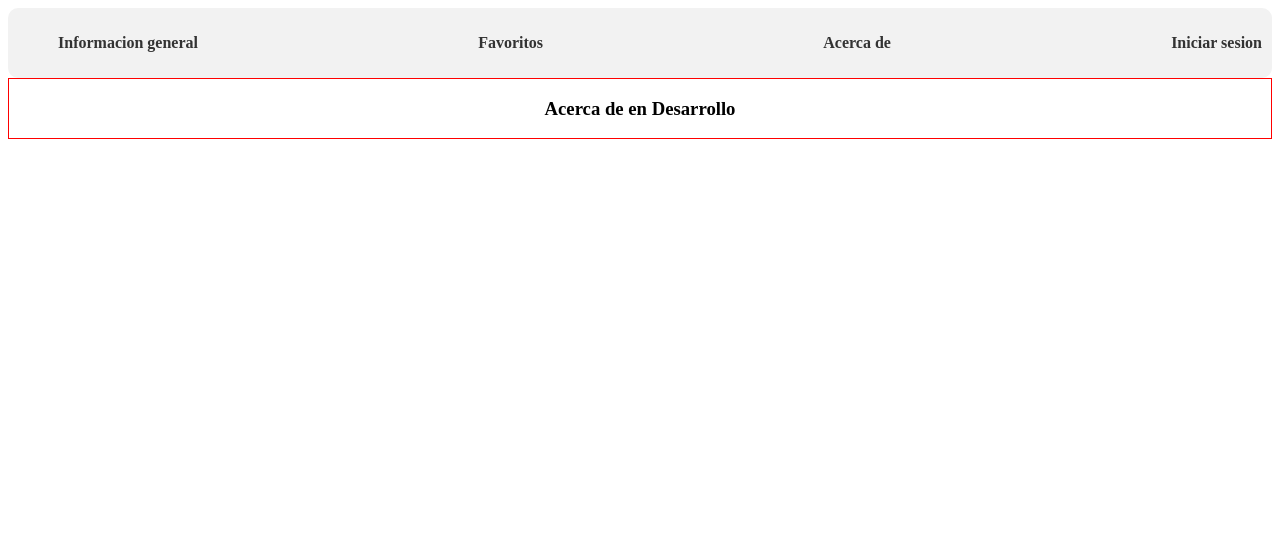
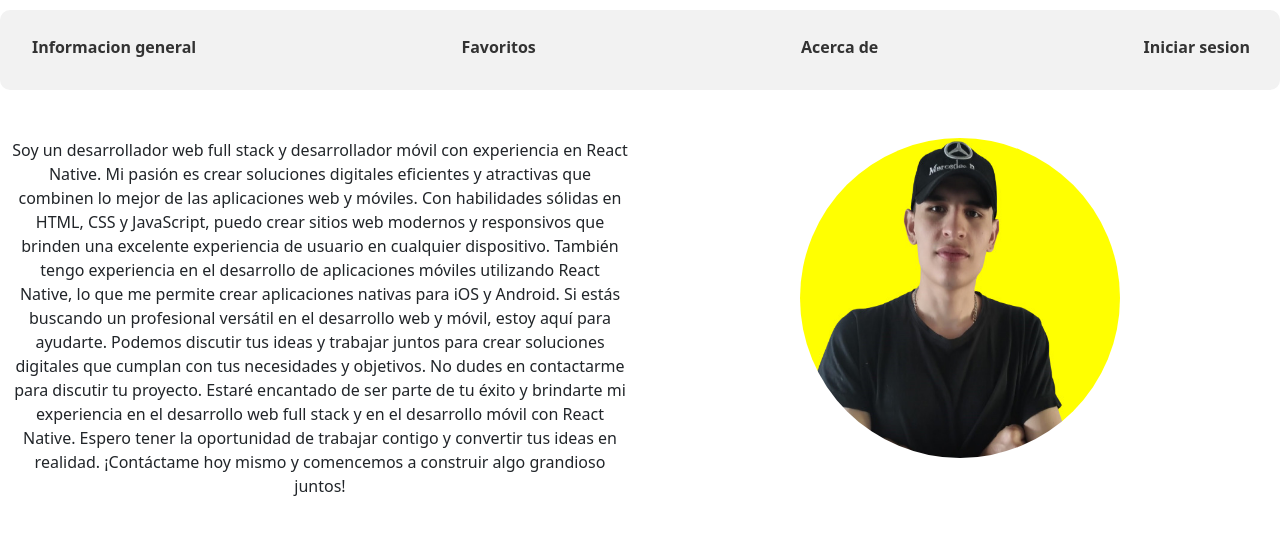
Before and after one commit to santiago-diaz-ar/09-VUE_3_App_Anime, a Vue app: page /acerca in a window 1280 px wide. Shown: the top 534 px of the page. Built offline with nearby package versions, Linux system fonts and the light colour scheme.

Commit message:
acerca de completado

```diff
--- a/package.json
+++ b/package.json
@@ -9,6 +9,7 @@
   },
   "dependencies": {
     "axios": "^1.4.0",
+    "bootstrap": "^5.3.0",
     "vue": "^3.3.4",
     "vue-router": "^4.2.2"
   },
--- a/src/App.vue
+++ b/src/App.vue
@@ -18,8 +18,11 @@
 /* Estilos de la barra de navegación */
 nav {
   background-color: #f2f2f2;
-  padding: 10px;
   border-radius: 10px;
+  margin-top: 10px;
+  text-align: center;
+  padding-top: 25px;
+  padding-bottom: 15px;
 }
 
 ul {
@@ -27,6 +30,7 @@ ul {
   display: flex;
   justify-content: space-between;
   align-items: center;
+  padding-right: 30px;
 }
 
 li {
--- a/src/components/Acerca de/Acerca.vue
+++ b/src/components/Acerca de/Acerca.vue
@@ -1,12 +1,49 @@
 <template>
-  <div>
-    <h3>Acerca de en Desarrollo</h3>
+  <div class="container-fluid text-center mt-5">
+    <div class="row">
+      <div class="col">
+        <p class="">
+          Soy un desarrollador web full stack y desarrollador móvil con
+          experiencia en React Native. Mi pasión es crear soluciones digitales
+          eficientes y atractivas que combinen lo mejor de las aplicaciones web
+          y móviles. Con habilidades sólidas en HTML, CSS y JavaScript, puedo
+          crear sitios web modernos y responsivos que brinden una excelente
+          experiencia de usuario en cualquier dispositivo. También tengo
+          experiencia en el desarrollo de aplicaciones móviles utilizando React
+          Native, lo que me permite crear aplicaciones nativas para iOS y
+          Android. Si estás buscando un profesional versátil en el desarrollo
+          web y móvil, estoy aquí para ayudarte. Podemos discutir tus ideas y
+          trabajar juntos para crear soluciones digitales que cumplan con tus
+          necesidades y objetivos. No dudes en contactarme para discutir tu
+          proyecto. Estaré encantado de ser parte de tu éxito y brindarte mi
+          experiencia en el desarrollo web full stack y en el desarrollo móvil
+          con React Native. Espero tener la oportunidad de trabajar contigo y
+          convertir tus ideas en realidad. ¡Contáctame hoy mismo y comencemos a
+          construir algo grandioso juntos!
+        </p>
+      </div>
+      <div class="col">
+        <img :src="imagen" alt="" class="img" />
+      </div>
+    </div>
   </div>
 </template>
 
+<script setup>
+import imagen from "../../assets/uno.jpg";
+import "bootstrap/dist/css/bootstrap.css";
+</script>
+
 <style scoped>
-div {
+.p {
+  border: 2px solid red;
   text-align: center;
-  border: 1px solid red;
+
+  align-items: center;
+}
+.img {
+  width: 320px;
+  height: 320px;
+  border-radius: 200px;
 }
 </style>
--- a/src/components/Home/Home.vue
+++ b/src/components/Home/Home.vue
@@ -44,7 +44,7 @@ onMounted(fetchData);
 .contenedor {
   display: flex;
   flex-wrap: wrap;
-  justify-content: space-around;
+  justify-content: space-between;
 }
 .card {
   text-align: center;
@@ -55,7 +55,7 @@ onMounted(fetchData);
   color: white;
 }
 img {
-  width: 250px;
+  width: 230px;
   height: 250px;
   object-fit: cover;
   border-radius: 2px;
```
Also changed, not shown: src/assets/uno.jpg (added), 1 other file (tests, documents, lock files or other folders).
